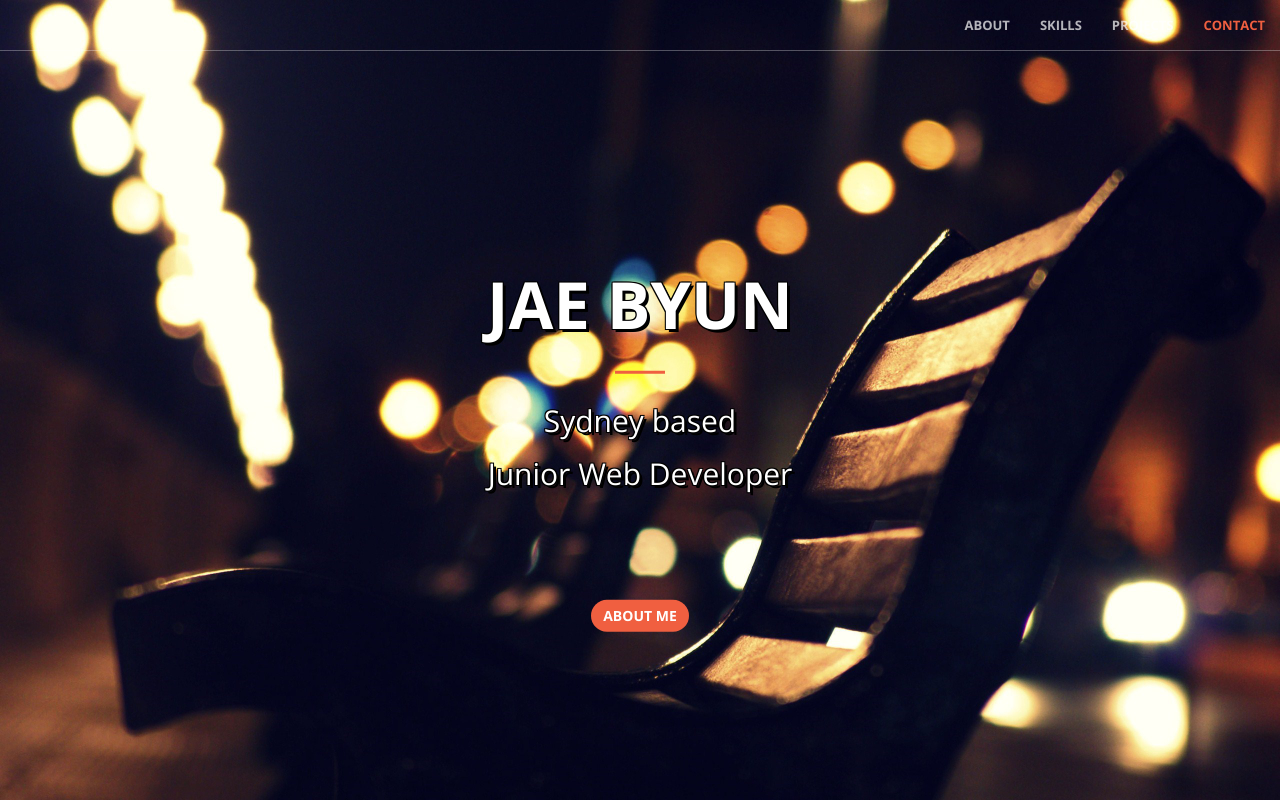
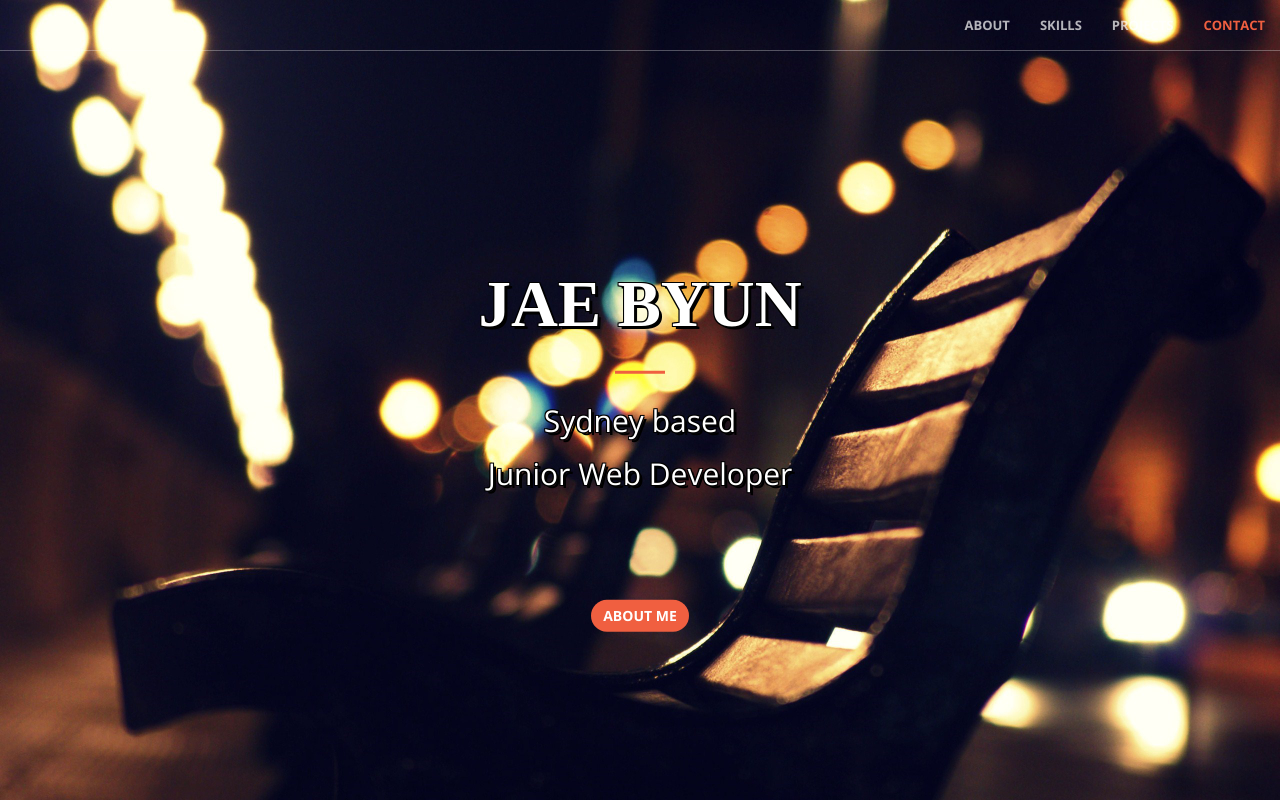
Before and after one commit to Sup3rNov4/Sup3rNov4.github.io, a plain HTML site: page index.html in a window 1280 px wide. Shown: the top 800 px of the page. Drawn offline with nearby package versions, Linux system fonts and the light colour scheme.

Commit message:
heading font

```diff
--- a/css/style.css
+++ b/css/style.css
@@ -154,6 +154,7 @@ a:focus {
 }
 
 .main-header {
+  font-family: Viner Hand ITC;
   text-shadow:
     3px 3px 0 #000,
    -1px -1px 0 #000,
```
Also changed, not shown: 1 other file.
